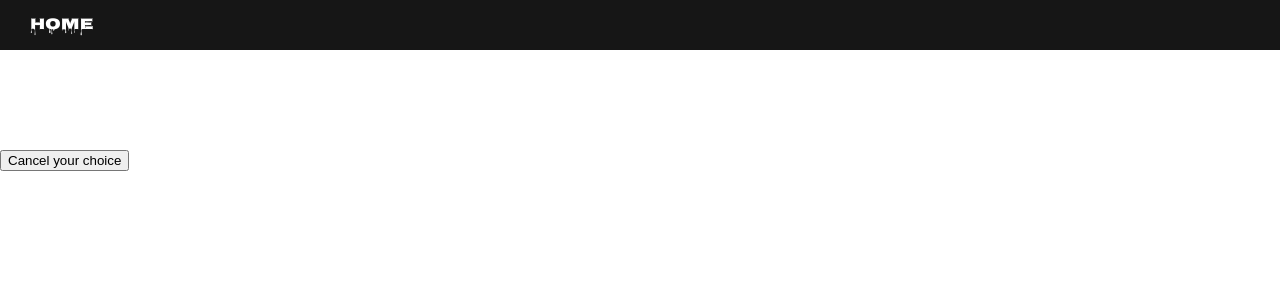
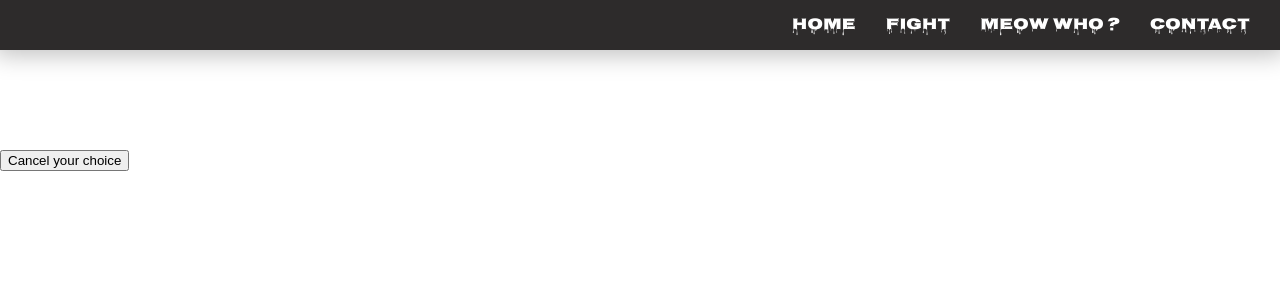
Before and after one commit to WildCodeSchool/2022-03-js-laloupe-miew-miew-team-p2, a React (Vite) app: page /fightpage in a window 1280 px wide. Shown: the top 300 px of the page. Built offline with nearby package versions, Linux system fonts and the light colour scheme; no server answers.

Commit message:
Styling Header, Modification title in Home.scss

```diff
--- a/src/pages/Header.jsx
+++ b/src/pages/Header.jsx
@@ -7,6 +7,15 @@ export default function Header() {
       <NavLink to="/" className="navigation--title">
         Home
       </NavLink>
+      <NavLink to="/fightpage" className="navigation--title">
+        Fight
+      </NavLink>
+      <NavLink to="undefined" className="navigation--title">
+        Meow Who ?
+      </NavLink>
+      <NavLink to="undefined" className="navigation--title">
+        Contact
+      </NavLink>
     </nav>
   );
 }
--- a/src/pages/sass/fightpage.scss
+++ b/src/pages/sass/fightpage.scss
@@ -2,5 +2,6 @@
   width: 150px;
 }
 .hey {
-  background: white;
+  margin-top: 100px;
+  width: auto;
 }
--- a/src/pages/sass/header.scss
+++ b/src/pages/sass/header.scss
@@ -2,23 +2,28 @@
 * {
   scroll-behavior: smooth;
 }
-$color-black: #161616;
+$color-black: #2d2b2b;
 $color-white: #fff;
-$color-red: rgb(204, 60, 60);
+$color-red: rgb(174, 52, 52);
+$color-shadow: rgba(0, 0, 0, 0.25);
 
 .navigation {
   background-color: $color-black;
   display: flex;
   align-items: center;
+  justify-content: end;
   width: 100%;
   height: 50px;
+  -webkit-box-shadow: 0px 0px 25px 5px $color-shadow;
+  box-shadow: 0px 0px 25px 5px $color-shadow;
 }
 .navigation--title {
-  margin-left: 30px;
+  margin-right: 30px;
   color: white;
   font-family: "Nosifer";
+  transition: 1s;
 }
-.hey {
-  margin-top: 100px;
-  width: auto;
+.navigation--title:hover {
+  color: $color-red;
+  transition: 1s;
 }
--- a/src/pages/sass/home.scss
+++ b/src/pages/sass/home.scss
@@ -20,25 +20,10 @@ body {
   h1 {
     font-size: 3em;
     font-family: "Nosifer", sans-serif;
-    text-shadow: rgb(204, 60, 60) 3px 0px 0px,
-      rgb(204, 60, 60) 2.83487px 0.981584px 0px,
-      rgb(204, 60, 60) 2.35766px 1.85511px 0px,
-      rgb(204, 60, 60) 1.62091px 2.52441px 0px,
-      rgb(204, 60, 60) 0.705713px 2.91581px 0px,
-      rgb(204, 60, 60) -0.287171px 2.98622px 0px,
-      rgb(204, 60, 60) -1.24844px 2.72789px 0px,
-      rgb(204, 60, 60) -2.07227px 2.16926px 0px,
-      rgb(204, 60, 60) -2.66798px 1.37182px 0px,
-      rgb(204, 60, 60) -2.96998px 0.42336px 0px,
-      rgb(204, 60, 60) -2.94502px -0.571704px 0px,
-      rgb(204, 60, 60) -2.59586px -1.50383px 0px,
-      rgb(204, 60, 60) -1.96093px -2.27041px 0px,
-      rgb(204, 60, 60) -1.11013px -2.78704px 0px,
-      rgb(204, 60, 60) -0.137119px -2.99686px 0px,
-      rgb(204, 60, 60) 0.850987px -2.87677px 0px,
-      rgb(204, 60, 60) 1.74541px -2.43999px 0px,
-      rgb(204, 60, 60) 2.44769px -1.73459px 0px,
-      rgb(204, 60, 60) 2.88051px -0.838247px 0px;
+    color: white;
+    text-shadow: 0 0 5px $color-red, 0 0 10px $color-red, 0 0 20px $color-red,
+      0 0 40px $color-red, 0 0 80px $color-red, 0 0 90px $color-red,
+      0 0 100px $color-red, 0 0 150px $color-red;
   }
 }
 .picture--size {
@@ -268,6 +253,7 @@ header {
   box-shadow: 4px 5px 5px #919191;
   transition: 0.5s ease-in-out;
   cursor: pointer;
+  width: 350px;
 
   &:hover {
     border-radius: 20px;
```
